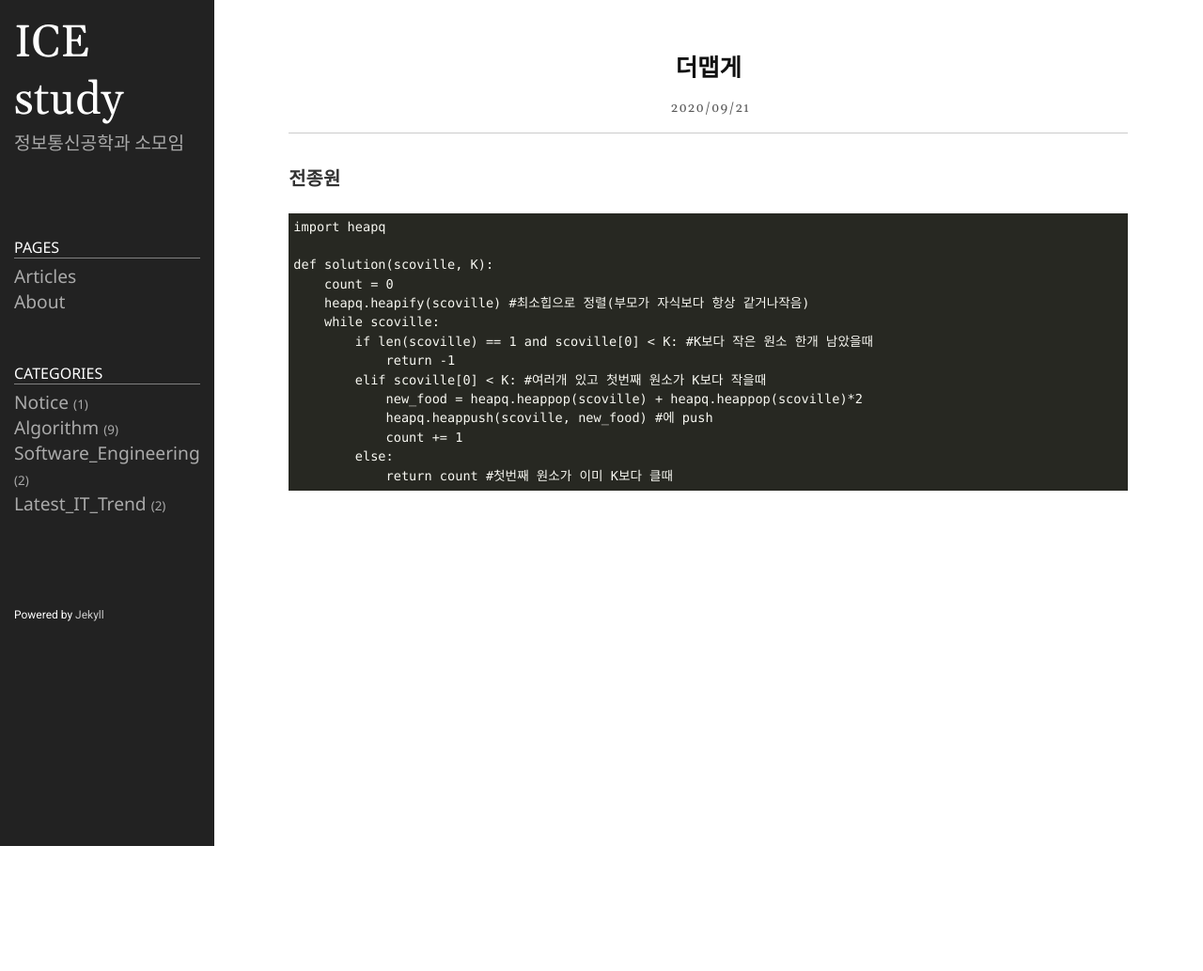
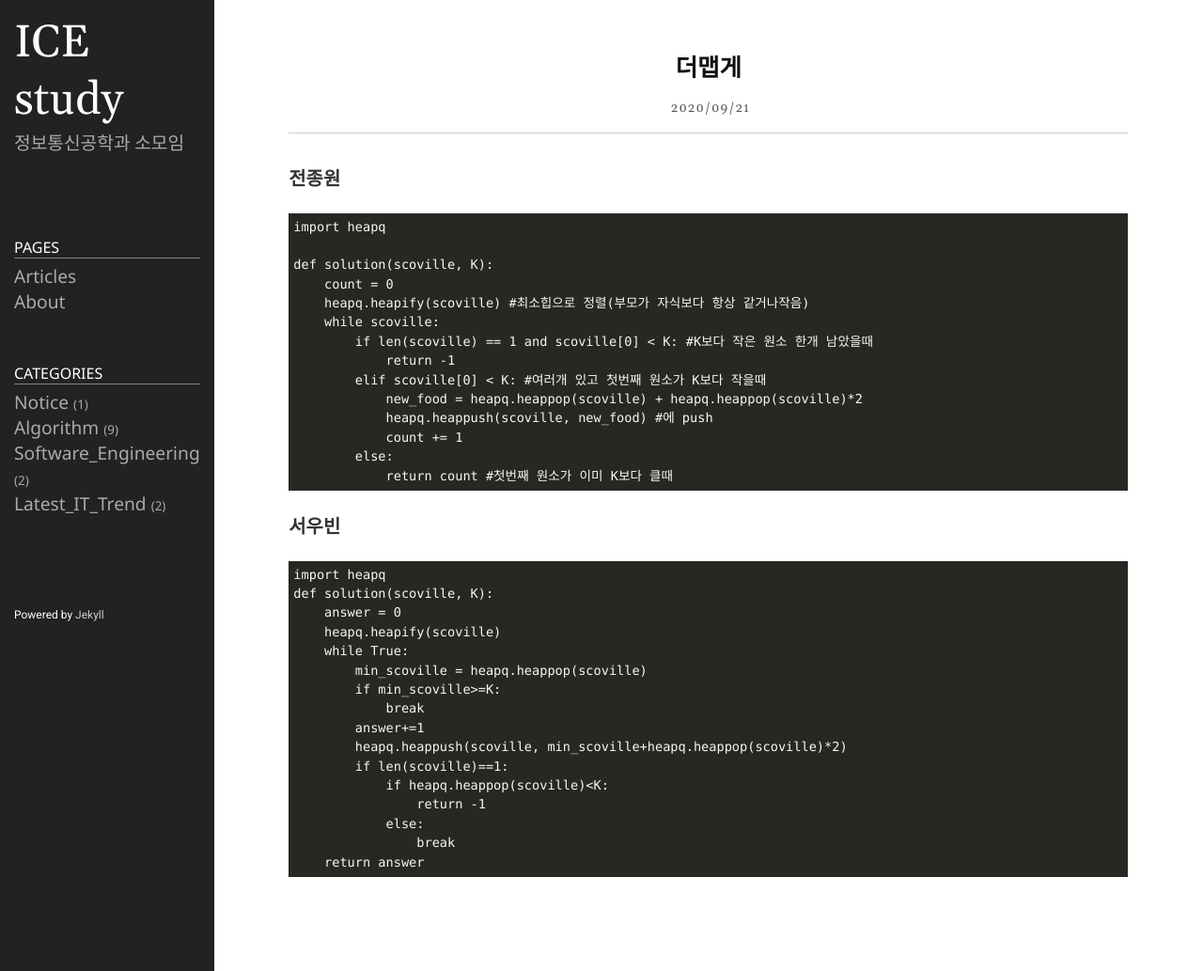
Before and after one commit to icestudy/icestudy.github.io, a Jekyll site: the page built from _posts/2020-09-18-더맵게.md, in a window 1280 px wide. Shown: the whole page at 94% size. Built offline with Jekyll 4.4.1, drawn with Linux system fonts in a browser that asks for light colours; before the commit the page ends 900 px from its top, so only the background shows below that.

Commit message:
Update 2020-09-18-더맵게.md

````diff
--- a/_posts/2020-09-18-더맵게.md
+++ b/_posts/2020-09-18-더맵게.md
@@ -21,3 +21,22 @@ def solution(scoville, K):
         else:
             return count #첫번째 원소가 이미 K보다 클때
 ```
+### 서우빈
+```
+import heapq
+def solution(scoville, K):
+    answer = 0
+    heapq.heapify(scoville)
+    while True:
+        min_scoville = heapq.heappop(scoville)
+        if min_scoville>=K:
+            break
+        answer+=1
+        heapq.heappush(scoville, min_scoville+heapq.heappop(scoville)*2)
+        if len(scoville)==1:
+            if heapq.heappop(scoville)<K:
+                return -1
+            else:
+                break
+    return answer
+```
````
